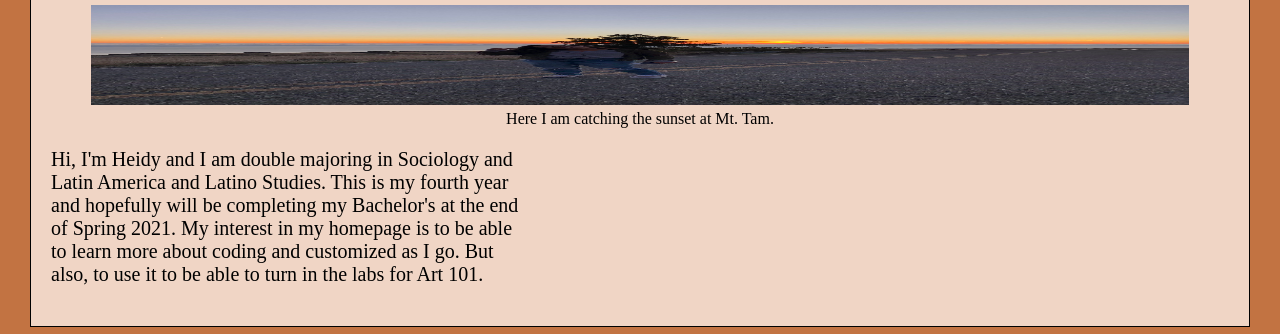
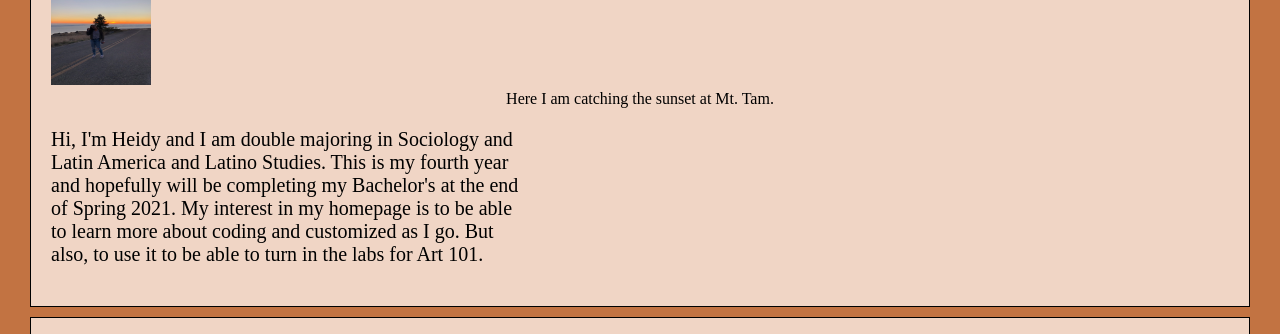
Before and after one commit to heidybarrios/Art101, a plain HTML site: page index.html in a window 1280 px wide. Shown: the part 105-439 px from the top of the page. Drawn offline with Linux system fonts and the light colour scheme.

Commit message:
Update index.html
neww

```diff
--- a/index.html
+++ b/index.html
@@ -1,23 +1,19 @@
 <!DOCTYPE html>
 <html>
+
 	<head>
 		<title>Heidys' Art 101 Homepage</title>
 		<link rel="stylesheet" type="text/css" href="css/site.css">
 	</head>
+
 	<body>
-
-</body>
 		<main id="content">
 
 			<h1> Heidys' Art101 Homepage</h1>
 
-
-		<figure id="bio-pic">
-			<img src="mt_tam.jpg" alt="bio pic" width="100" height="100">
+				<img src="mt_tam.jpg" width="100" height="100">
 				</a>
 				<figcaption> Here I am catching the sunset at Mt. Tam. </figcaption>
-	</figure>
-
 
 			<div id="main-text">
 				<p> Hi, I'm Heidy and I am double majoring in Sociology and Latin America and
@@ -26,9 +22,8 @@
 					to learn more about coding and customized as I go. But also, to use it
 					to be able to turn in the labs for Art 101. </p>
 			</div>
+	</main>
 
-
-</main>
 		<nav id="menu">
 			<h2> Lab Menu</h2>
 				<ul>
@@ -38,8 +33,8 @@
 					<li><a href="lab5/index.html">lab 5: Stuff</a></li>
 					<li><a href="lab6/index.html">lab 6: Stuff</a></li>
 					<li><a href="lab7/index.html">lab 7: Stuff</a></li>
-
 				</ul>
 		</nav>
 	</body>
+
 </html>
```
Lines whose indentation alone changed are shown as unchanged.
